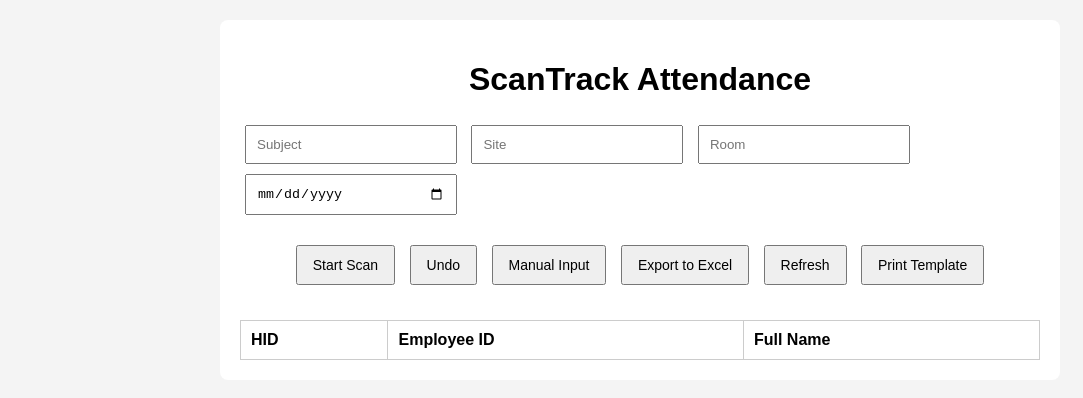
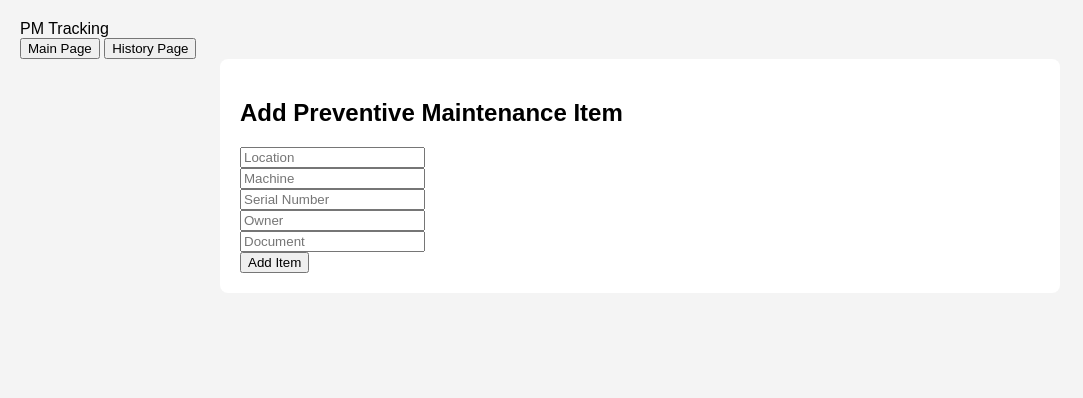
Before and after one commit to hafizimmsb-lab/attendtracker, a plain HTML site: page index.html in a window 1280 px wide. Shown: the whole page, without its empty margins (0-1083 px from the left). Drawn offline with Linux system fonts and the light colour scheme; files that its build step writes are made by us from their sources.

Commit message:
Add files via upload

```diff
--- a/index.html
+++ b/index.html
@@ -1,48 +1,34 @@
-
 <!DOCTYPE html>
 <html lang="en">
 <head>
-  <meta charset="UTF-8" />
-  <meta name="viewport" content="width=device-width, initial-scale=1.0" />
-  <title>ScanTrack Attendance</title>
-  <link rel="stylesheet" href="style.css" />
+<meta charset="UTF-8">
+<meta name="viewport" content="width=device-width, initial-scale=1.0">
+<title>PM Tracking</title>
+<link rel="stylesheet" href="assets/css/style.css">
 </head>
 <body>
-  <div class="container">
-    <h1>ScanTrack Attendance</h1>
+<header>PM Tracking</header>
+<nav>
+    <button onclick="showPage('main')">Main Page</button>
+    <button onclick="showPage('history')">History Page</button>
+</nav>
 
-    <section class="header-inputs">
-      <input type="text" placeholder="Subject" id="subject" />
-      <input type="text" placeholder="Site" id="site" />
-      <input type="text" placeholder="Room" id="room" />
-      <input type="date" id="date" />
-    </section>
+<div id="main" class="container">
+    <h2>Add Preventive Maintenance Item</h2>
+    <div class="form-group"><input id="location" placeholder="Location"></div>
+    <div class="form-group"><input id="machine" placeholder="Machine"></div>
+    <div class="form-group"><input id="serial" placeholder="Serial Number"></div>
+    <div class="form-group"><input id="owner" placeholder="Owner"></div>
+    <div class="form-group"><input id="document" placeholder="Document"></div>
+    <button onclick="addItem()">Add Item</button>
+    <div class="card-grid" id="mainCards"></div>
+</div>
 
-    <section class="controls">
-      <button id="startScan">Start Scan</button>
-      <button id="undo">Undo</button>
-      <button id="manualInput">Manual Input</button>
-      <button id="export">Export to Excel</button>
-      <button id="refresh">Refresh</button>
-      <button id="print">Print Template</button>
-    </section>
+<div id="history" class="container" style="display:none;">
+    <h2>Validated Items</h2>
+    <div class="card-grid" id="historyCards"></div>
+</div>
 
-    <section class="attendance-table">
-      <table>
-        <thead>
-          <tr>
-            <th>HID</th>
-            <th>Employee ID</th>
-            <th>Full Name</th>
-          </tr>
-        </thead>
-        <tbody id="attendanceBody">
-          <!-- Scanned entries will appear here -->
-        </tbody>
-      </table>
-    </section>
-  </div>
-
-  <script src="app.js"></script>
+<script src="assets/js/app.js"></script>
 </body>
 </html>
```
Also changed, not shown: 1 other file.
